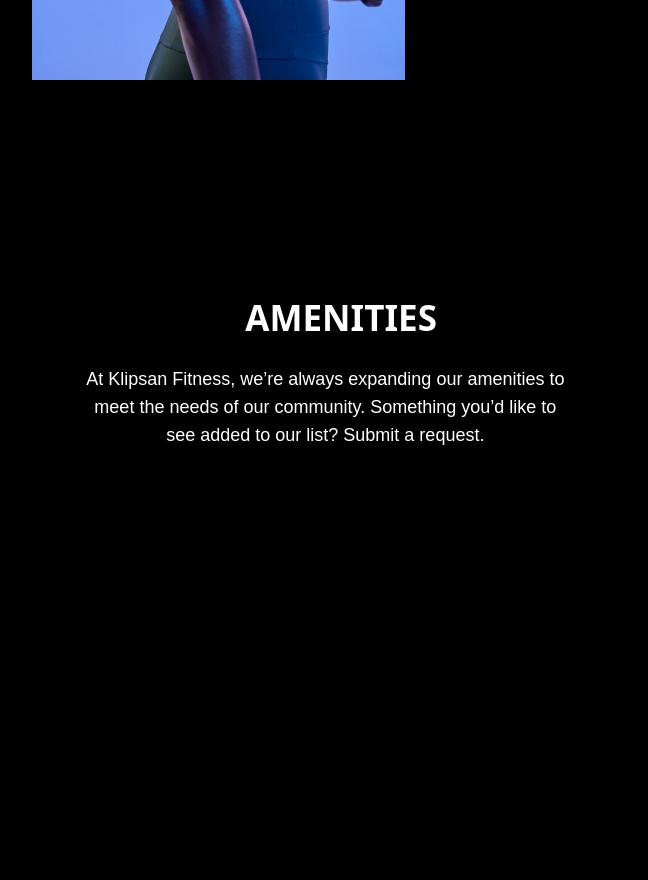
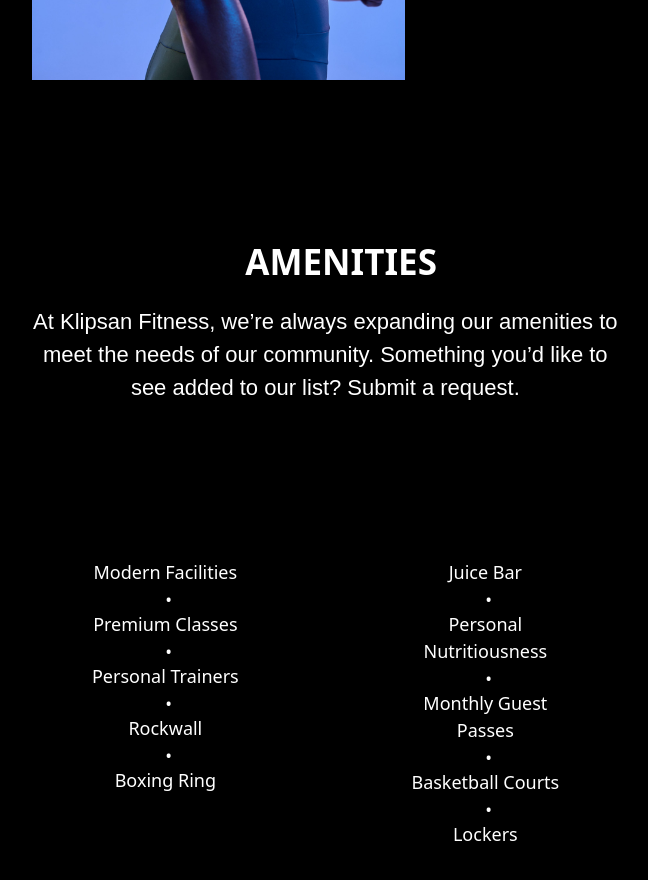
Before and after one commit to mti-Mansouri/klipsan-demo-mehdi-mansouri, a Next.js app: page / in a window 1280 px wide. Shown: the part 1800-2680 px from the top of the page, without its empty margins (288-936 px from the left). Built offline with nearby package versions, Linux system fonts and the light colour scheme.

Commit message:
section 3 done

```diff
--- a/src/app/page.tsx
+++ b/src/app/page.tsx
@@ -118,26 +118,41 @@
     >AMENITIES</div>
     <p
     className="
-    text-lg
-    col-start-[8] col-end-[17]
+    text-[22px]
+    col-start-[7] col-end-[18]
     row-start-[5] row-end-[span 1]
     text-center
     pt-4
     "
     >At Klipsan Fitness, we’re always expanding our amenities to meet the needs of our community. Something you’d like to see added to our list? Submit a request.</p>
-    <ul>
-      <li></li>
-      <li></li>
-      <li></li>
-      <li></li>
-      <li></li>
+    <ul className="
+    col-start-[8] col-end-[11]
+    row-start-[10] row-end-[span auto]
+    text-center
+    text-[18px]
+        flex flex-col items-center gap-[25px]
+    ">
+      <li className="before:content-['•']  relative before:absolute before:left-[50%] before:top-[100%]" >Modern Facilities</li>
+      <li className="before:content-['•']  relative before:absolute before:left-[50%] before:top-[100%]" >Premium Classes</li>
+      <li className="before:content-['•']  relative before:absolute before:left-[50%] before:top-[100%]" >Personal Trainers</li>
+      <li className="before:content-['•']  relative before:absolute before:left-[50%] before:top-[100%]" >Rockwall</li>
+      <li className="" >Boxing Ring</li>
     </ul>
-        <ul>
-      <li></li>
-      <li></li>
-      <li></li>
-      <li></li>
-      <li></li>
+        <ul
+        className="
+    col-start-[14] col-end-[17]
+    row-start-[10] row-end-[span auto]
+    text-center
+    text-[18px]
+    flex flex-col items-center gap-[25px]
+
+    "
+        >
+      <li className="before:content-['•']  relative before:absolute before:left-[50%] before:top-[100%]" >Juice Bar</li>
+      <li className="before:content-['•']  relative before:absolute before:left-[50%] before:top-[100%]  " >Personal Nutritiousness</li>
+      <li className="before:content-['•']  relative before:absolute before:left-[50%] before:top-[100%]" >Monthly Guest Passes</li>
+      <li className="before:content-['•']  relative before:absolute before:left-[50%] before:top-[100%]" >Basketball Courts</li>
+      <li className="" >Lockers</li>
     </ul>
   </section>
   {/* section 4 */}
```
